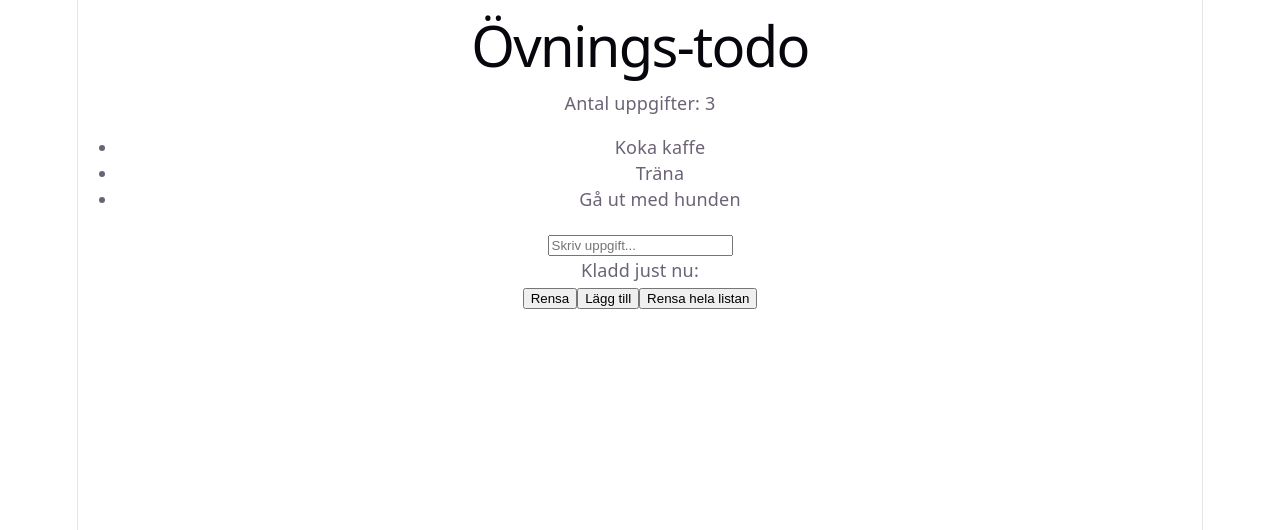
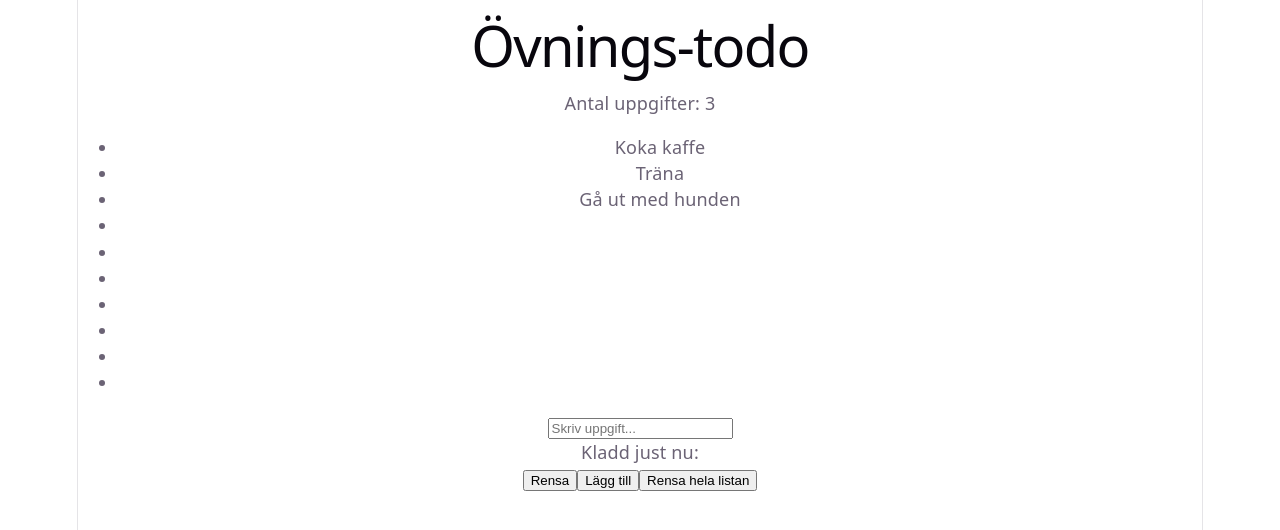
Before and after one commit to rasmusm2023/todo-app, a React (Vite) app: page / in a window 1280 px wide. Shown: the top 530 px of the page. Built offline with nearby package versions, Linux system fonts and the light colour scheme.

Commit message:
Camp c1: bevisat manuell blockad med hårdkodade index

```diff
--- a/src/App.jsx
+++ b/src/App.jsx
@@ -33,12 +33,21 @@ function App() {
     <main>
       <h1>Övnings-todo</h1>
       <p>Antal uppgifter: {todos.length}</p>
+      {/*TODO: Detta skalar inte - behövs en loop*/}
       <ul>
-        {todos.map((todo) => (
-          <li key={todo}>{todo}</li>
-        ))}
-        {/* <li>{todos[99]}</li>    // Visar en tom punkt i listan, sidan kraschas inte.*/}
+        <li>{todos[0]}</li>
+        <li>{todos[1]}</li>
+        <li>{todos[2]}</li>
+        <li>{todos[3]}</li>
+        <li>{todos[4]}</li>
+        <li>{todos[5]}</li>
+        <li>{todos[6]}</li>
+        <li>{todos[7]}</li>
+        <li>{todos[8]}</li>
+        <li>{todos[9]}</li>
       </ul>
+      {/* <li>{todos[99]}</li>    // Visar en tom punkt i listan, sidan kraschas inte.*/}
+
       <input
         type="text"
         value={draft}
```
Also changed, not shown: 1 other file (tests, documents, lock files or other folders).
